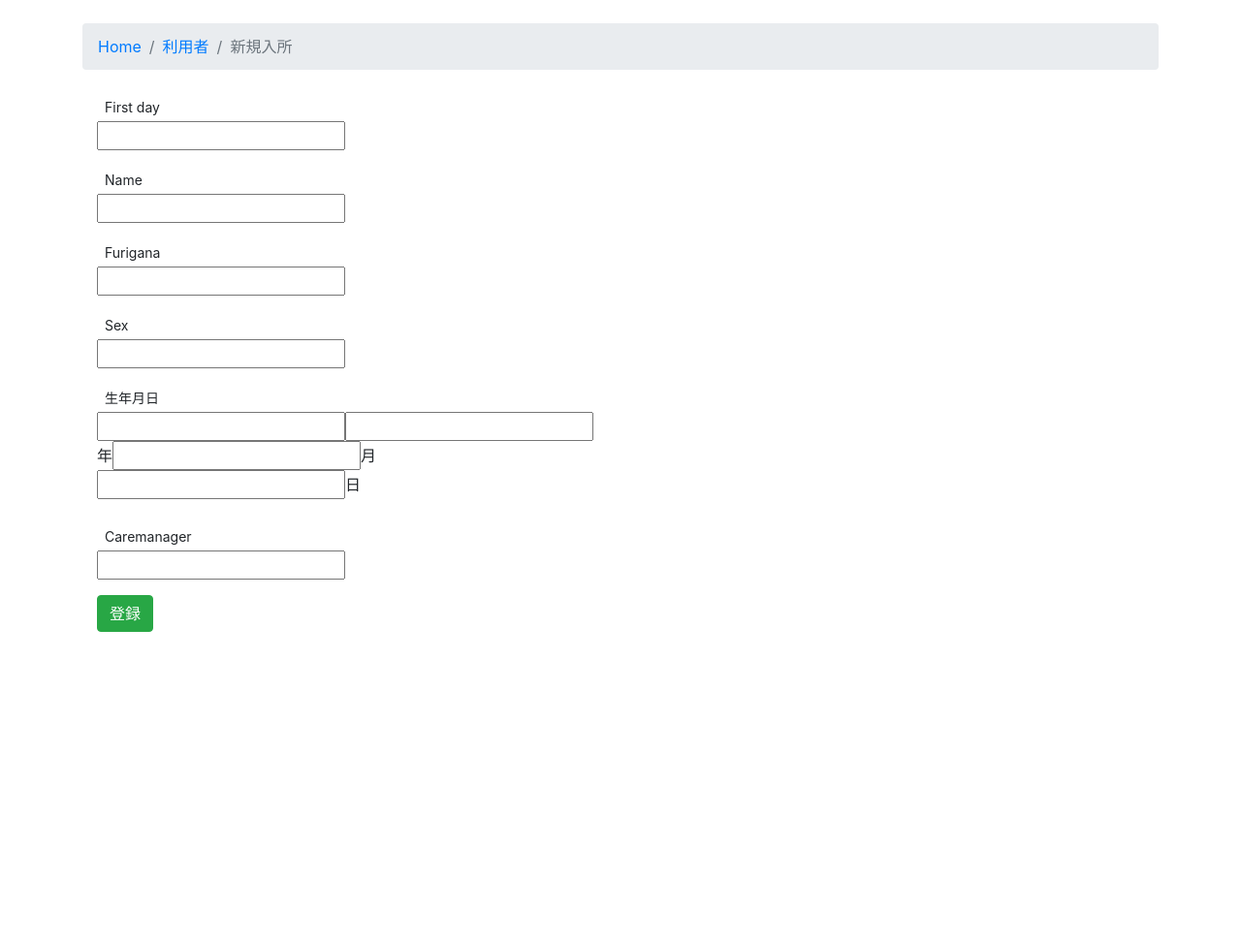
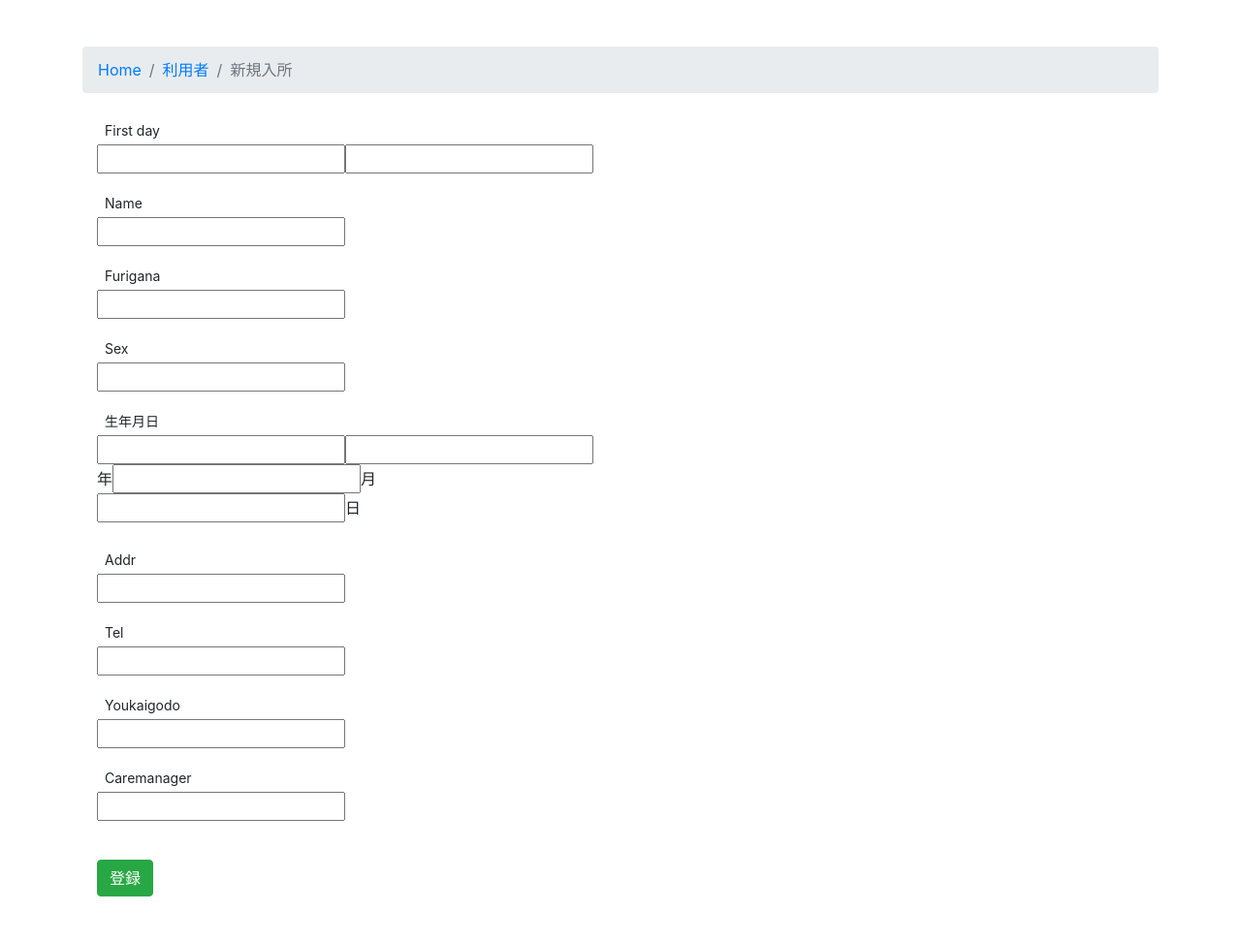
Before and after one commit to funyaakira/csc_project, a Django app: template templates/csc_manager/riyosya_new.html in a window 1280 px wide. Shown: the part 56-1029 px from the top of the page at 97% size. Before the commit the page ends 708 px from the top, so only its background shows below. Run offline with Django 3.2, Linux system fonts and the light colour scheme; the template is opened without the code that fills it, so the values that code supplies are empty, except form fields; tables that the repository leaves empty hold one stand-in row (values such as "Sample post"); form fields are guessed from the names that the template uses; parts of the project's set-up code (start-up, migrations or seed data) failed here and were passed over; some libraries are stand-ins or nearby versions.

Commit message:
2018/11/18 upload

```diff
--- a/csc_manager/forms.py
+++ b/csc_manager/forms.py
@@ -35,7 +35,7 @@
 
     class Meta:
         model = Riyosya
-        fields = ['first_day', 'name', 'furigana', 'sex', 'caremanager']
+        fields = ['first_day', 'start_kbn', 'name', 'furigana', 'sex', 'caremanager', 'addr', 'tel', 'youkaigodo']
         widgets = {
             # 'first_day': datetimepicker.DatePickerInput(
             #     format='%Y-%m-%d',
@@ -45,10 +45,14 @@
             #     }
             # ),
             'first_day': forms.DateInput(attrs={'class': 'form-control form-control-sm col-4'}),
+            'start_kbn': forms.Select(attrs={'class': 'form-control form-control-sm col-3'}),
             'name': forms.TextInput(attrs={'class': 'form-control form-control-sm col-4'}),
             'furigana': forms.TextInput(attrs={'class': 'form-control form-control-sm col-4'}),
             'sex': forms.Select(attrs={'class': 'form-control form-control-sm col-2'}),
             'caremanager': forms.Select(attrs={'class': 'form-control form-control-sm col-8'}),
+            'addr': forms.TextInput(attrs={'class': 'form-control form-control-sm col-12'}),
+            'tel': forms.TextInput(attrs={'class': 'form-control form-control-sm col-4'}),
+            'youkaigodo': forms.Select(attrs={'class': 'form-control form-control-sm col-3'}),
         }
 
     def clean_name(self):
--- a/templates/base.html
+++ b/templates/base.html
@@ -38,6 +38,7 @@
                   </a>
                   <div class="dropdown-menu dropdown-menu-right" aria-labelledby="userMenu">
                     <a class="dropdown-item" href="{% url 'riyosya_list' %}">利用者情報</a>
+                    <a class="dropdown-item" href="{% url 'event_list' %}">イベント</a>
                     <a class="dropdown-item" href="#">Change password</a>
                     <div class="dropdown-divider"></div>
                     <a class="dropdown-item" href="{% url 'logout' %}">Log out</a>
@@ -53,7 +54,7 @@
           </div>
         </div>
       </nav>
-      <div class="container">
+      <div class="container my-5">
         <ol class="breadcrumb my-4">
           {% block breadcrumb %}
           {% endblock %}
--- a/templates/csc_manager/riyosya_list.html
+++ b/templates/csc_manager/riyosya_list.html
@@ -1,6 +1,6 @@
 {% extends "base.html" %}
+
 {% load lookup %}
-
 
 {% block title %}
 
--- a/templates/csc_manager/riyosya_new.html
+++ b/templates/csc_manager/riyosya_new.html
@@ -1,6 +1,6 @@
 {% extends "base.html" %}
 
-
+{% load widget_tweaks %}
 
 {% block title %}
 
@@ -16,39 +16,76 @@
 {% for error in form.non_field_errors %}
     <small><div class="text-danger">{{ error }}</div></small>
 {% endfor %}
-
+{# {{ form.errors }} #}
 <div class="row">
   <div class="col">
     <form method="post" class="col-6" novalidate>
       {% csrf_token %}
+
+
       <div class="form-group">
         <div class="form-control-sm" for="{{ form.first_day.name }}">
           {{ form.first_day.label }}
         </div>
-        {{ form.first_day }}
+
+        {% if form.is_bound %}
+          {% if form.first_day.errors %}
+            <div class="form-inline">
+              {{ form.first_day|add_class:'is-invalid' }} {{ form.start_kbn|add_class:'is-invalid' }}
+            </div>
             {% for error in form.first_day.errors %}
               <small><div class="text-danger">・{{ error }}</div></small>
             {% endfor %}
+          {% else %}
+          <div class="form-inline">
+            {{ form.first_day|add_class:'is-valid' }} {{ form.start_kbn|add_class:'
+
+            is-valid' }}
           </div>
+          {% endif %}
+        {% else %}
+          <div class="form-inline">
+            {{ form.first_day }} {{ form.start_kbn }}
+          </div>
+        {% endif %}
+      </div>
+
 
       <div class="form-group">
         <div class="form-control-sm" for="{{ form.name.name }}">
           {{ form.name.label }}
         </div>
-        {{ form.name }}
+        {% if form.is_bound %}
+          {% if form.name.errors %}
+          {{ form.name|add_class:'is-invalid' }}
             {% for error in form.name.errors %}
               <small><div class="text-danger">・{{ error }}</div></small>
             {% endfor %}
+          {% else %}
+            {{ form.name|add_class:'is-valid' }}
+          {% endif %}
+        {% else %}
+          {{ form.name }}
+        {% endif %}
       </div>
+
 
       <div class="form-group">
         <div class="form-control-sm" for="{{ form.furigana.name }}">
           {{ form.furigana.label }}
         </div>
-        {{ form.furigana }}
+        {% if form.is_bound %}
+          {% if form.furigana.errors %}
+          {{ form.furigana|add_class:'is-invalid' }}
             {% for error in form.furigana.errors %}
               <small><div class="text-danger">・{{ error }}</div></small>
             {% endfor %}
+          {% else %}
+            {{ form.furigana|add_class:'is-valid' }}
+          {% endif %}
+        {% else %}
+          {{ form.furigana }}
+        {% endif %}
       </div>
 
       <div class="form-group">
@@ -69,12 +106,78 @@
       <br>
 
       <div class="form-group">
+        <div class="form-control-sm" for="{{ form.addr.name }}">
+          {{ form.addr.label }}
+        </div>
+        {% if form.is_bound %}
+          {% if form.addr.errors %}
+          {{ form.addr|add_class:'is-invalid' }}
+            {% for error in form.addr.errors %}
+              <small><div class="text-danger">・{{ error }}</div></small>
+            {% endfor %}
+          {% else %}
+            {{ form.addr|add_class:'is-valid' }}
+          {% endif %}
+        {% else %}
+          {{ form.addr }}
+        {% endif %}
+      </div>
+
+      <div class="form-group">
+        <div class="form-control-sm" for="{{ form.tel.name }}">
+          {{ form.tel.label }}
+        </div>
+        {% if form.is_bound %}
+          {% if form.tel.errors %}
+          {{ form.tel|add_class:'is-invalid' }}
+            {% for error in form.tel.errors %}
+              <small><div class="text-danger">・{{ error }}</div></small>
+            {% endfor %}
+          {% else %}
+            {{ form.tel|add_class:'is-valid' }}
+          {% endif %}
+        {% else %}
+          {{ form.tel }}
+        {% endif %}
+      </div>
+
+      <div class="form-group">
+        <div class="form-control-sm" for="{{ form.youkaigodo.name }}">
+          {{ form.youkaigodo.label }}
+        </div>
+        {% if form.is_bound %}
+          {% if form.youkaigodo.errors %}
+          {{ form.youkaigodo|add_class:'is-invalid' }}
+            {% for error in form.youkaigodo.errors %}
+              <small><div class="text-danger">・{{ error }}</div></small>
+            {% endfor %}
+          {% else %}
+            {{ form.youkaigodo|add_class:'is-valid' }}
+          {% endif %}
+        {% else %}
+          {{ form.youkaigodo }}
+        {% endif %}
+      </div>
+
+      <div class="form-group">
         <div class="form-control-sm" for="{{ form.caremanager.name }}">
           {{ form.caremanager.label }}
         </div>
+        {% if form.is_bound %}
+          {% if form.caremanager.errors %}
+          {{ form.caremanager|add_class:'is-invalid' }}
+            {% for error in form.caremanager.errors %}
+              <small><div class="text-danger">・{{ error }}</div></small>
+            {% endfor %}
+          {% else %}
+            {{ form.caremanager|add_class:'is-valid' }}
+          {% endif %}
+        {% else %}
           {{ form.caremanager }}
+        {% endif %}
       </div>
 
+      <br>
       <button type="submit" class="btn btn-success">登録</button>
     </form>
   </div>
```
Also changed, not shown: csc_manager/models.py (+13 -5 lines), csc_manager/templatetags/lookup.py (+7 -0 lines), csc_manager/urls.py (+10 -5 lines), csc_manager/views.py (+46 -0 lines), templates/csc_manager/event_list.html (added, +28 -0 lines). Lines whose indentation alone changed are shown as unchanged.
